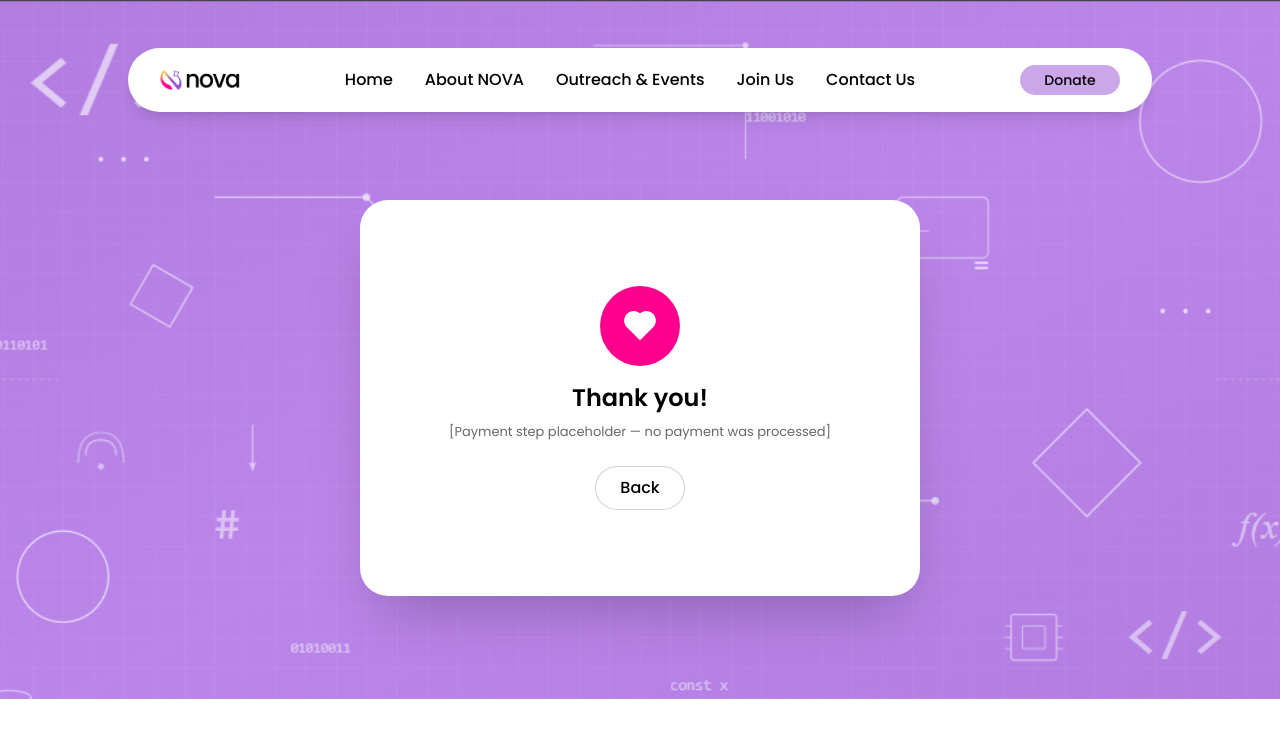
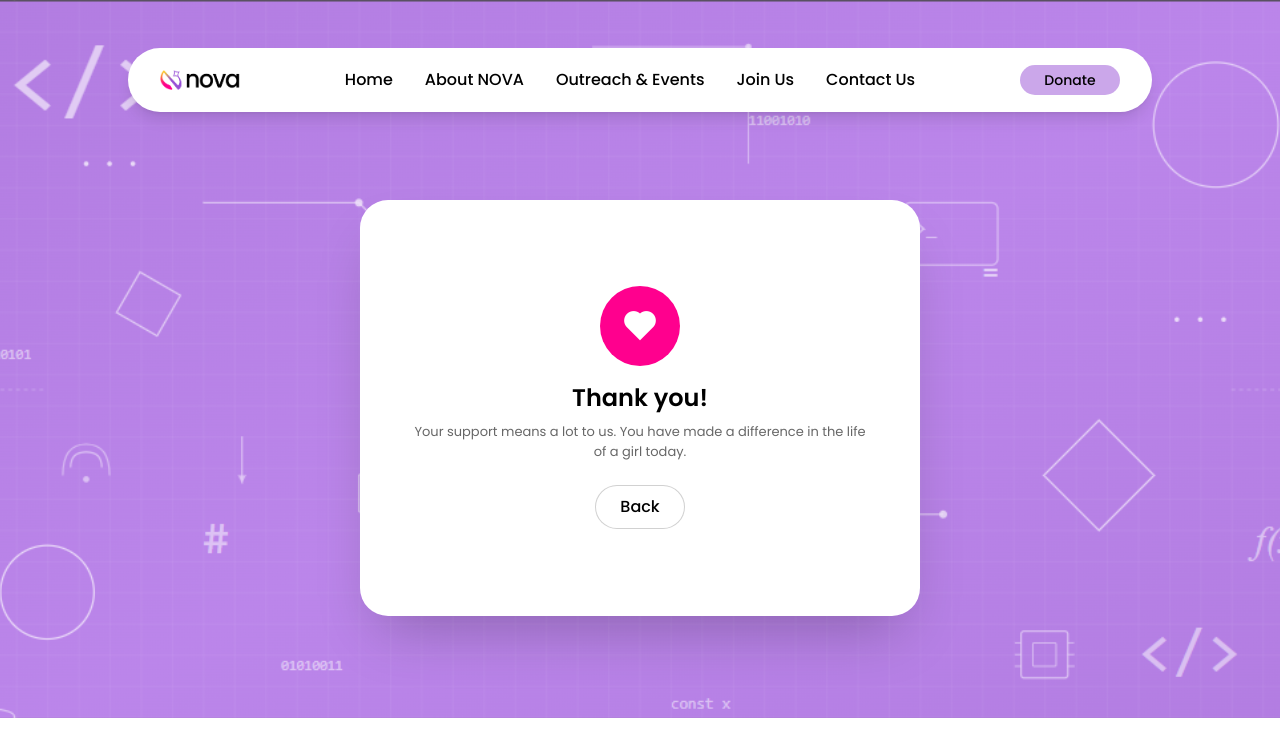
Before and after one commit to FOA-developer/NOVA, a React (Vite) app in the folder nova-web/: page /thank-you in a window 1280 px wide. Shown: the top 734 px of the page. Built offline with nearby package versions, Linux system fonts and the light colour scheme.

Commit message:
feat: update Thank You page message to express gratitude and impact

```diff
--- a/nova-web/src/pages/ThankYou.jsx
+++ b/nova-web/src/pages/ThankYou.jsx
@@ -23,7 +23,7 @@ export default function ThankYou() {
             </div>
             <h1 className="text-2xl font-semibold m-0">Thank you!</h1>
             <p className="text-[13px] text-black/60 mt-2 mb-6">
-              [Payment step placeholder — no payment was processed]
+              Your support means a lot to us. You have made a difference in the life of a girl today.
             </p>
             <Link
               to="/"
```
